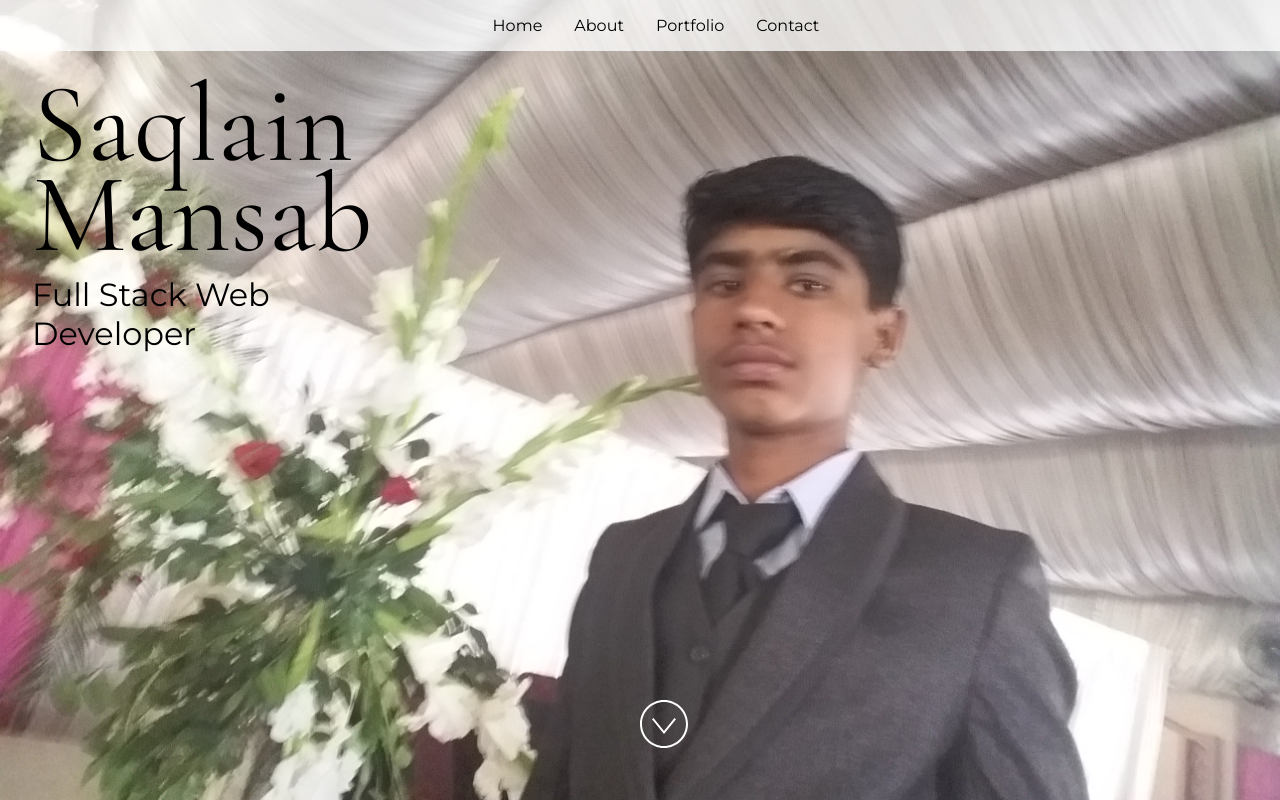
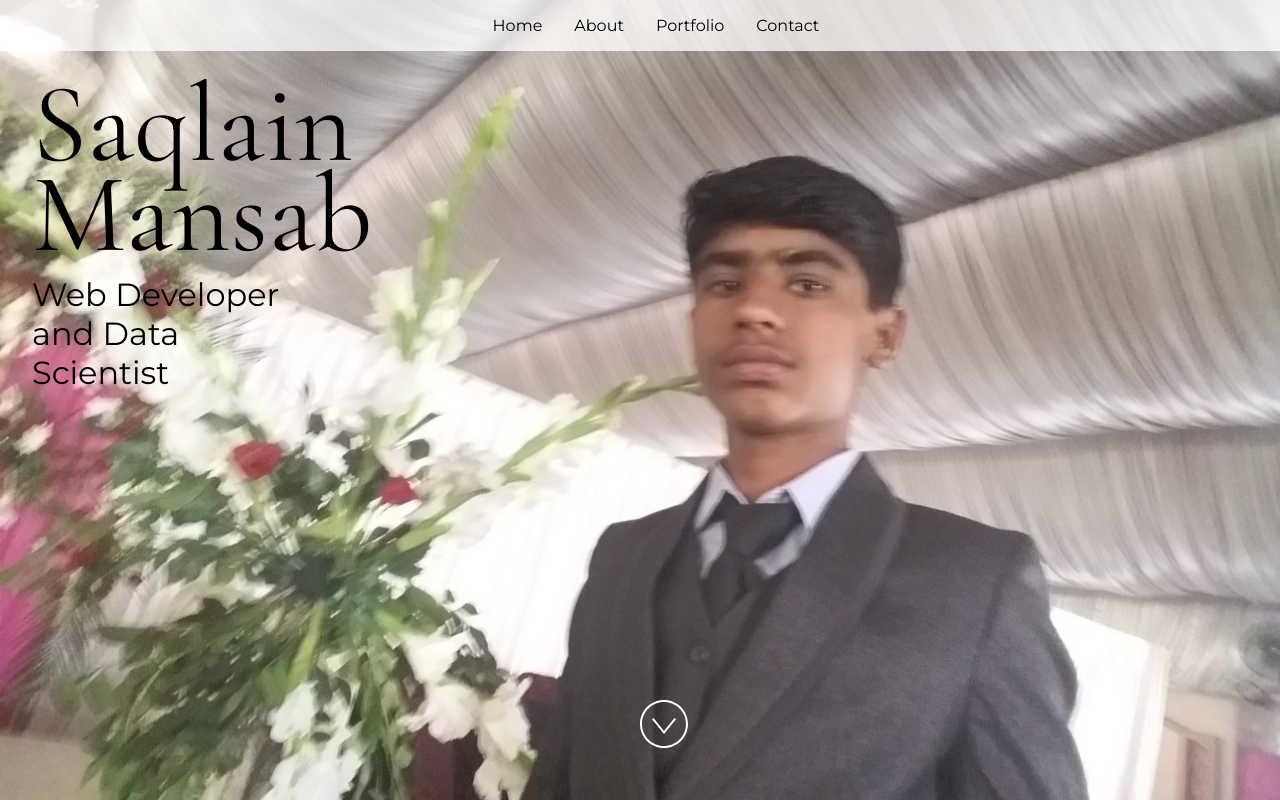
Before and after one commit to saqlainrai/reactPortfolio, a React (Vite) app: page / in a window 1280 px wide. Built offline with nearby package versions, Linux system fonts and the light colour scheme.

Commit message:
Made some changes

```diff
--- a/src/App.jsx
+++ b/src/App.jsx
@@ -25,7 +25,7 @@ import "./styles.css";
  */
 const siteProps = {
   name: "Saqlain Mansab",
-  title: "Full Stack Web Developer",
+  title: "Web Developer and Data Scientist",
   email: "saqlainmansab786@gmail.com",
   gitHub: "saqlainrai",
   instagram: "saqlainrai",
--- a/src/Components/Portfolio.jsx
+++ b/src/Components/Portfolio.jsx
@@ -19,9 +19,9 @@ import React from "react";
  * Need an image? Check out https://unsplash.com to download a photo you
  * freely use on your site.
  */
-import image from "../images/design-desk.jpeg";
+import image from "../images/personal.jpeg";
 
-const imageAltText = "desktop with books and laptop";
+const imageAltText = "the professional porfolio image of the author";
 
 /**
  * Project list
```
Also changed, not shown: src/images/personal.jpeg (added).
